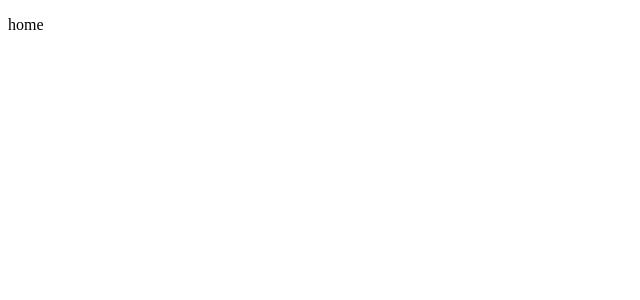
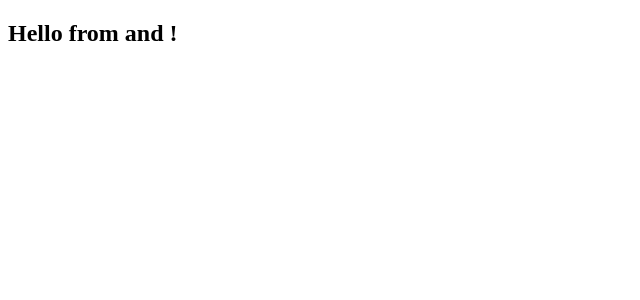
Before and after one commit to Charlotte-Thomas/TypeScript-Practise, a React app in the folder React-TS/: page / in a window 1280 px wide. Shown: the top 300 px of the page, without its empty margins (0-640 px from the left). Built offline with nearby package versions, Linux system fonts and the light colour scheme.

Commit message:
home modified

```diff
--- a/React-TS/src/components/Home.tsx
+++ b/React-TS/src/components/Home.tsx
@@ -1,9 +1,11 @@
 import * as React from "react";
 import { Link } from 'react-router-dom'
 
-const Home = () => (
+export interface HelloProps { compiler: string; framework: string; }
+
+const Home = (props: HelloProps) => (
   <section className="home">
-    <p> home </p>
+    <h1>Hello from {props.compiler} and {props.framework}!</h1>
   </section>
 )
 
```
